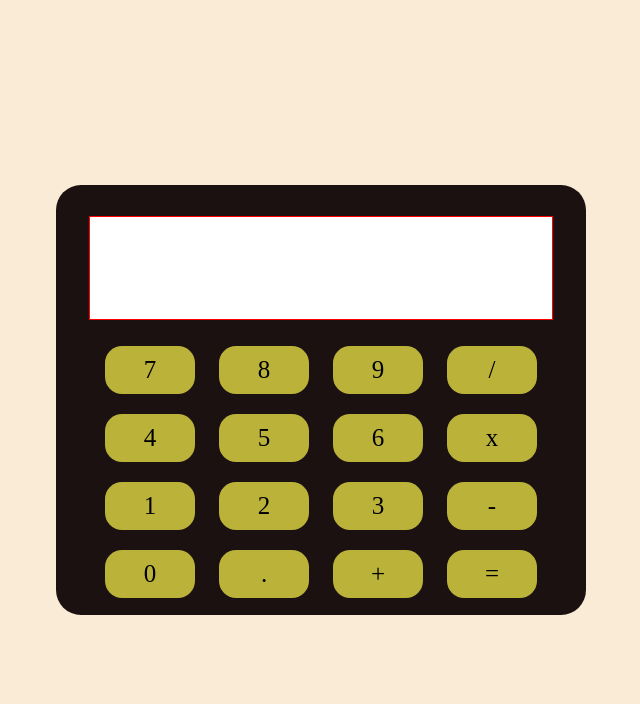
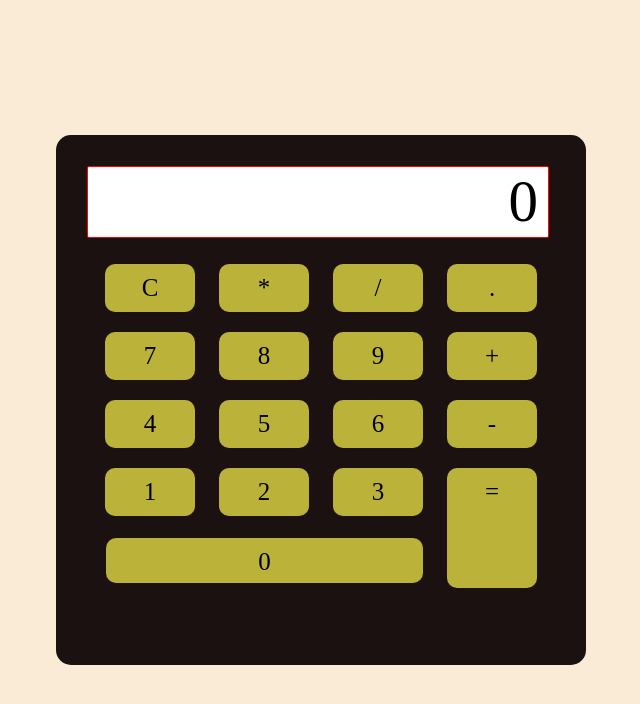
Before and after one commit to DimitrijeDjukic/Calculator, a plain HTML site: page calc.html in a window 1280 px wide. Shown: the whole page, without its empty margins (319-959 px from the left). Drawn offline with Linux system fonts and the light colour scheme.

Commit message:
extended

```diff
--- a/calc.html
+++ b/calc.html
@@ -9,24 +9,25 @@
 </head>
 <body>
     <div class="calc">
-        <input type="text" name="result" id="result">
+        <div class="result">0</div>
         <ul>
+            <li>C</li>
+            <li>*</li>
+            <li>/</li>
+            <li>.</li>
             <li>7</li>
             <li>8</li>
             <li>9</li>
-            <li>/</li>
+            <li>+</li>
             <li>4</li>
             <li>5</li>
             <li>6</li>
-            <li>x</li>
+            <li>-</li>
             <li>1</li>
             <li>2</li>
             <li>3</li>
-            <li>-</li>
+            <li>=</li>
             <li>0</li>
-            <li>.</li>
-            <li>+</li>
-            <li>=</li>
         </ul>
 
 
--- a/calc.js
+++ b/calc.js
@@ -0,0 +1,31 @@
+const lis = document.querySelectorAll("ul li")
+
+lis.forEach((node) =>{
+    node.addEventListener('mousedown', function(event) {
+        const value = node.innerText
+        const result = document.querySelector(".result")
+        const resultText = result.innerText;
+
+
+        if(value == '=') {
+            let solution = eval(resultText)
+            result.innerText = solution;
+        }
+
+
+
+        if(value.toUpperCase() == 'C') {
+            result.innerText = '';
+            return true
+        }
+
+
+        result.append(value);
+
+
+
+
+
+
+    })
+})
--- a/style.css
+++ b/style.css
@@ -6,27 +6,28 @@ body {
 
 .calc {
     width: 500px;
-    height: 400px;
+    height: 500px;
     position:absolute;
     top: 50%;
     left: 50%;
     margin: 0;
     padding:15px;
     text-align: center;
-    vertical-align: center;
-    border-radius: 25px;
+    border-radius: 15px;
     background-color: rgb(27, 17, 17);
     transform:translate(-50%, -50%);
 
 }
-#result {
+.result {
     width: 90%;
+    background-color: white;
     margin: 16px;
-    height: 100px;
+    height: 70px;
     text-align: right;
-    font-size: 39px;
+    font-size: 59px;
     padding-right: 10px;
     overflow: hidden;
+    border-radius: 2px;
     border: 1px solid red;
 }
 
@@ -35,6 +36,7 @@ ul {
     margin: 0;
 
 }
+
 ul li {
     display: inline-block;
     height: 100%;
@@ -43,8 +45,19 @@ ul li {
     padding: 10px;
     width: 70px;
     margin: 10px;
-    vertical-align: middle;
     font-size: 25px;
-    border-radius: 17px;
+    border-radius: 10px;
     cursor:pointer;
 }
+
+ul li:last-child {
+    margin-top: 80px;
+    position:absolute;
+    left: 40px;
+    height: 25px;
+    width: 56%;
+}
+ul li:nth-child(16) {
+    height: 100px;
+
+}
```
